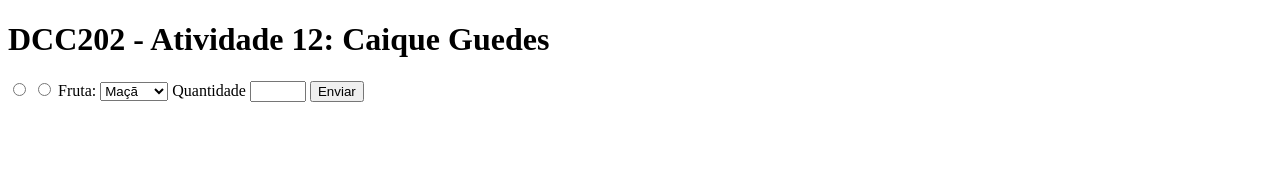
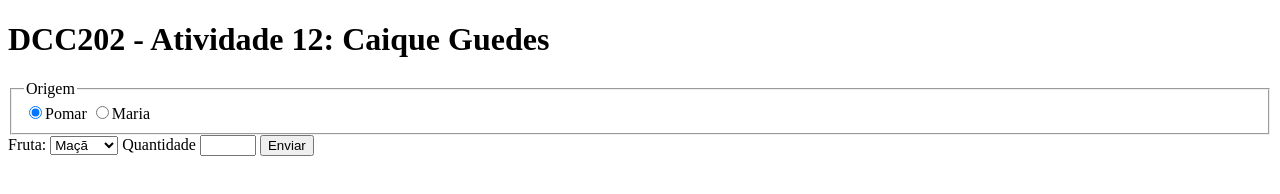
Before and after one commit to ufjf-dcc202/ufjf-dcc202-2023-3-a-atv12-Caiqueguedes, a website: page index.html in a window 1280 px wide. Drawn offline with Linux system fonts and the light colour scheme.

Commit message:
modifica fieldset

```diff
--- a/index.html
+++ b/index.html
@@ -11,8 +11,21 @@
       <h1>DCC202 - Atividade 12: Caique Guedes</h1>
       <section>
         <form name="entrada">
-          <input type="radio" name="origem" value="joao" />
-          <input type="radio" name="origem" value="maria" />
+          <fieldset>
+            <legend>Origem</legend>
+            <label
+              ><input
+                type="radio"
+                name="origem"
+                value="pomar"
+                checked
+              />Pomar</label
+            >
+            <label
+              ><input type="radio" name="origem" value="maria" />Maria</label
+            >
+          </fieldset>
+
           <label for="ifruta">Fruta:</label>
           <select id="ifruta" name="fruta">
             <option value="maca">Maçã</option>
```
